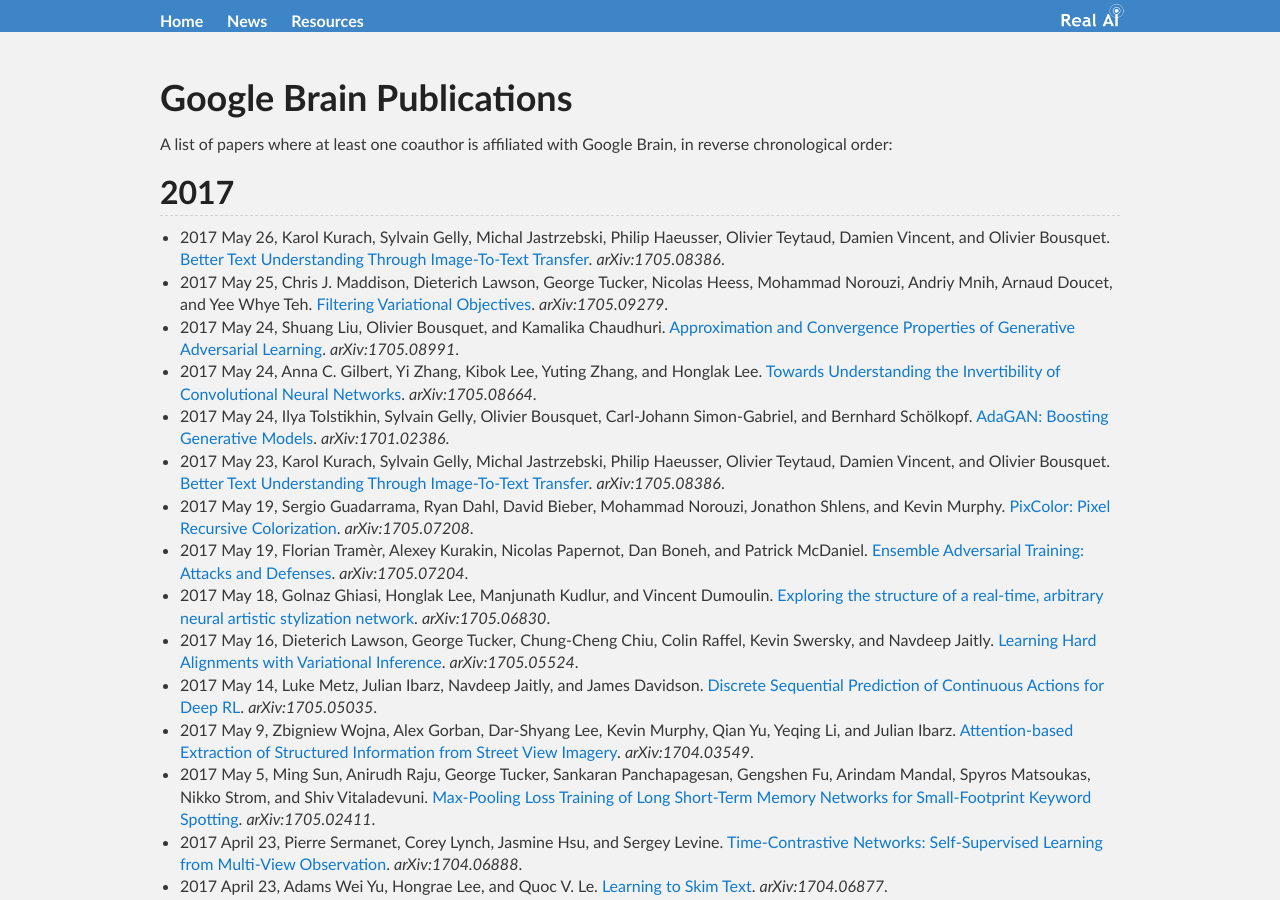
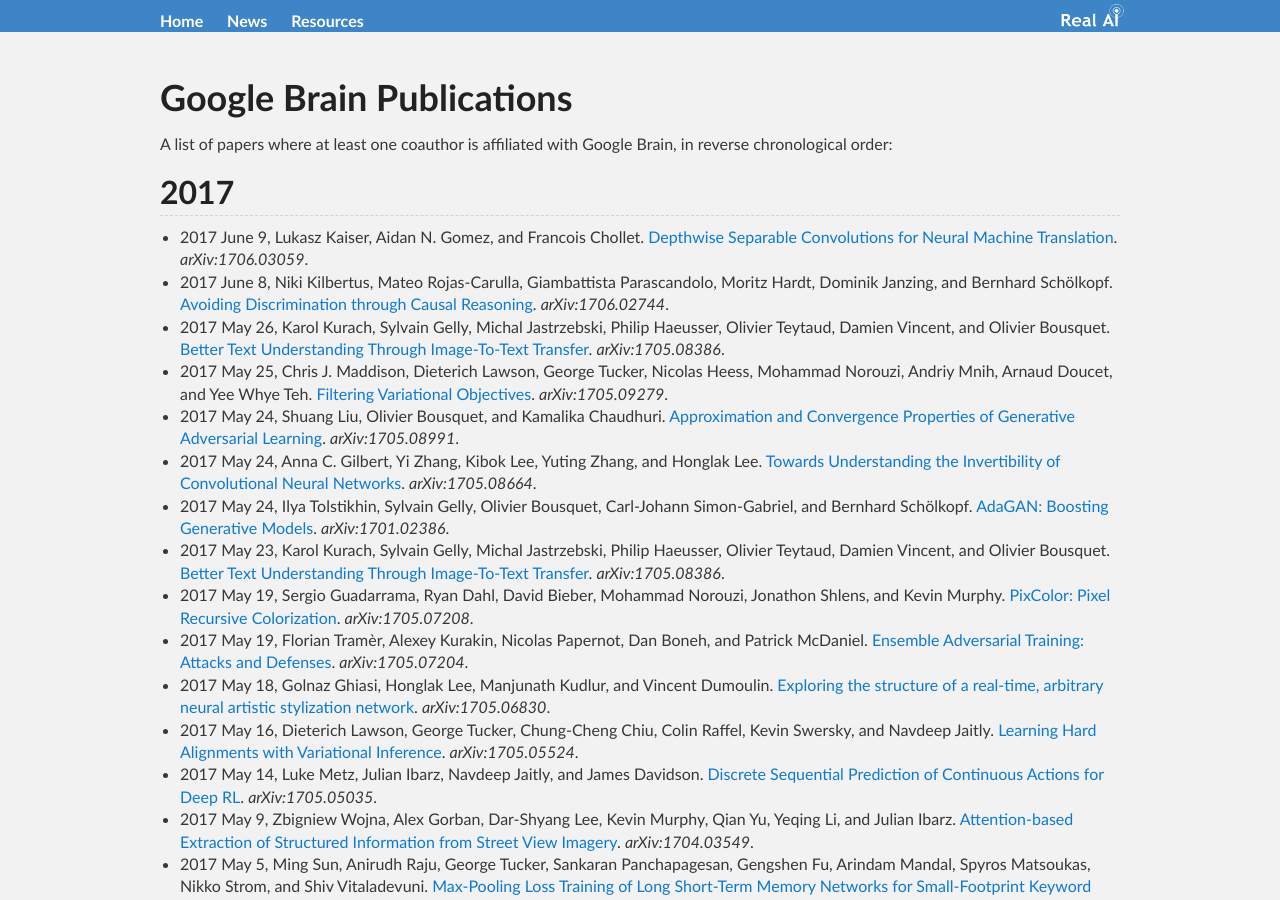
Before and after one commit to Tonywuhk/realai.org, a Jekyll site: the page built from labs/google-brain-publications.md, in a window 1280 px wide and 900 px high. Built offline with Jekyll 4.4.1, drawn with Linux system fonts in a browser that asks for light colours; our own code applies the rules of GitHub Pages for plain Markdown files; comment, search, counter and statistics services are not loaded; the repository's description, which GitHub fills in, is left out.

Commit message:
Create google-brain-publications.md

```diff
--- a/labs/google-brain-publications.md
+++ b/labs/google-brain-publications.md
@@ -7,6 +7,8 @@
 
 ## 2017
 
+* 2017 June 9, Lukasz Kaiser, Aidan N. Gomez, and Francois Chollet. [Depthwise Separable Convolutions for Neural Machine Translation](https://arxiv.org/abs/1706.03059). *arXiv:1706.03059*.
+* 2017 June 8, Niki Kilbertus, Mateo Rojas-Carulla, Giambattista Parascandolo, Moritz Hardt, Dominik Janzing, and Bernhard Schölkopf. [Avoiding Discrimination through Causal Reasoning](https://arxiv.org/abs/1706.02744). *arXiv:1706.02744*.
 * 2017 May 26, Karol Kurach, Sylvain Gelly, Michal Jastrzebski, Philip Haeusser, Olivier Teytaud, Damien Vincent, and Olivier Bousquet. [Better Text Understanding Through Image-To-Text Transfer](https://arxiv.org/abs/1705.08386). *arXiv:1705.08386*.
 * 2017 May 25, Chris J. Maddison, Dieterich Lawson, George Tucker, Nicolas Heess, Mohammad Norouzi, Andriy Mnih, Arnaud Doucet, and Yee Whye Teh. [Filtering Variational Objectives](https://arxiv.org/abs/1705.09279). *arXiv:1705.09279*.
 * 2017 May 24, Shuang Liu, Olivier Bousquet, and Kamalika Chaudhuri. [Approximation and Convergence Properties of Generative Adversarial Learning](https://arxiv.org/abs/1705.08991). *arXiv:1705.08991*.
```
